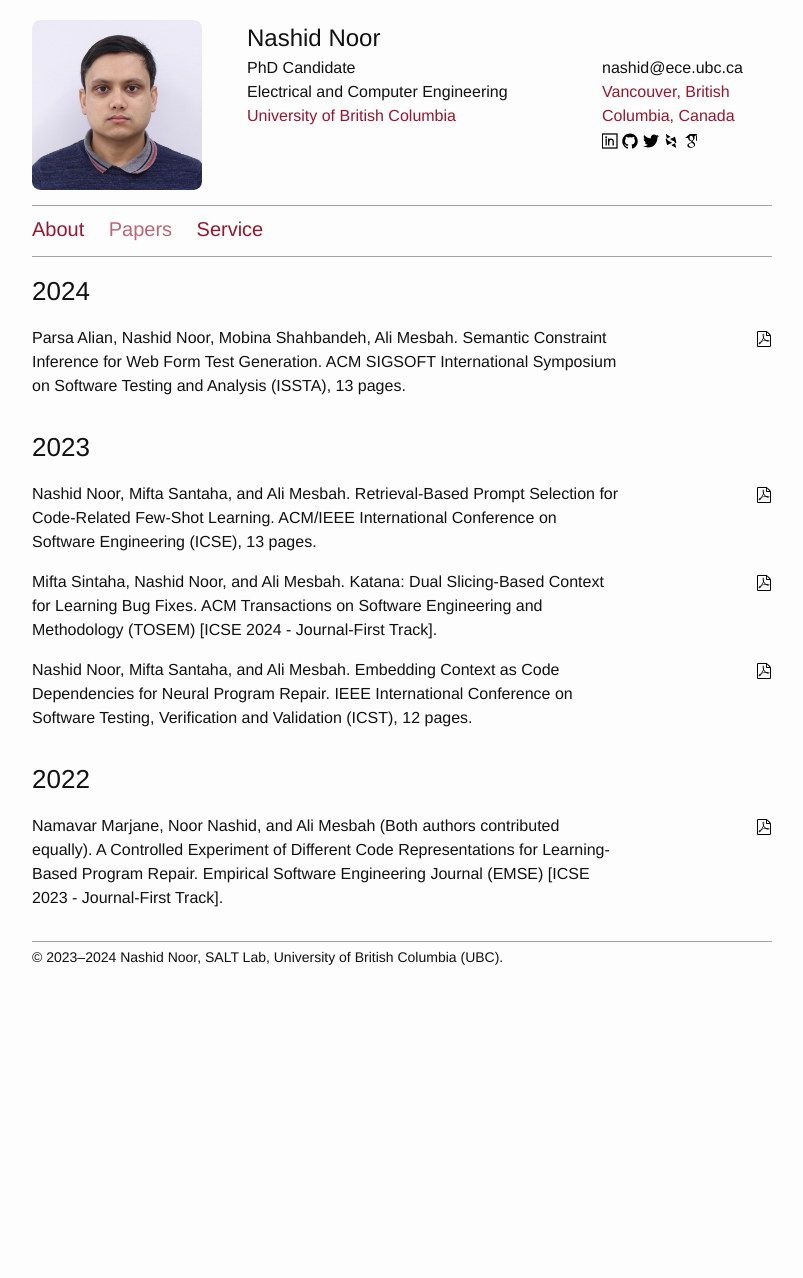
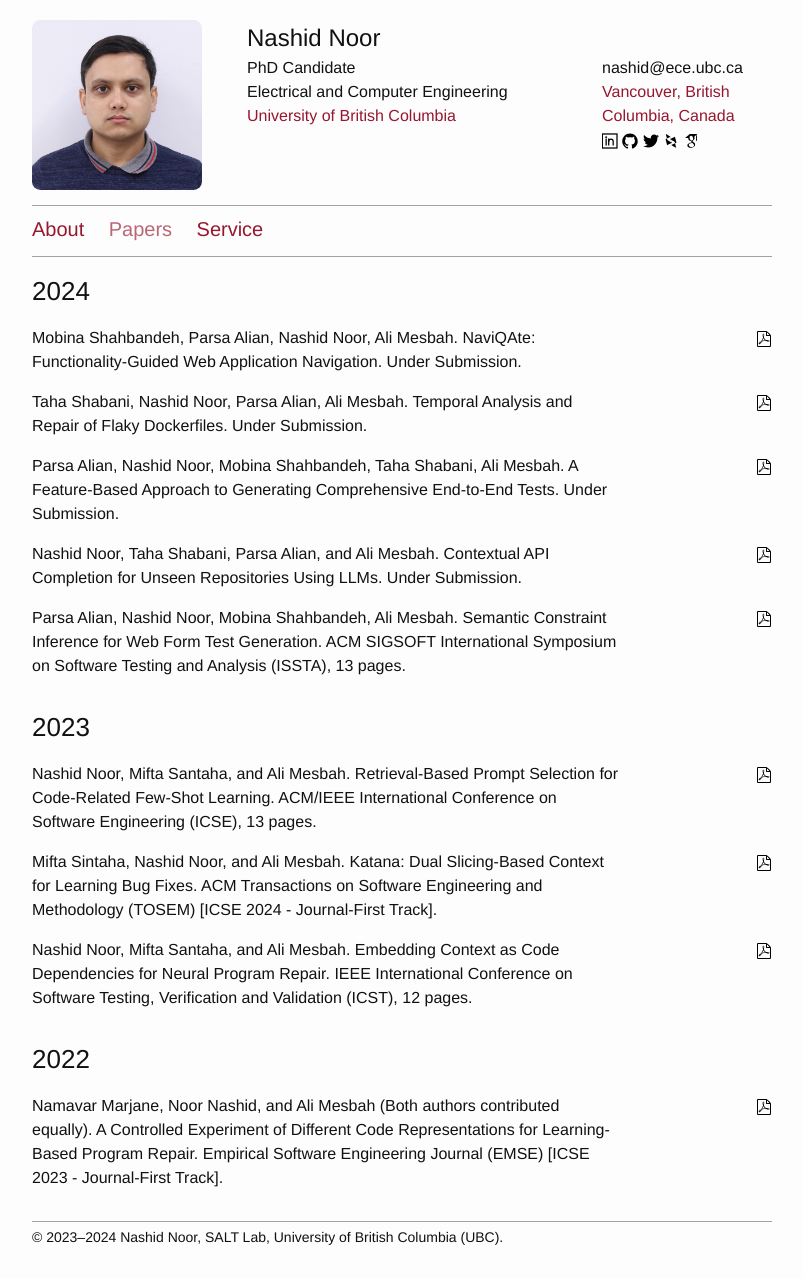
Before and after one commit to nashid/nashid.github.io, a Jekyll site: the page built from nav/papers.md, in a window 1280 px wide. Shown: the whole page, without its empty margins (238-1041 px from the left). Built offline with Jekyll 4.4.1, drawn with Linux system fonts in a browser that asks for light colours; before the commit the page ends 998 px from its top, so only the background shows below that.

Commit message:
add recent papers

```diff
--- a/_data/papers.yml
+++ b/_data/papers.yml
@@ -1,3 +1,29 @@
+
+- id: naviqate-arxiv24
+  title: "NaviQAte: Functionality-Guided Web Application Navigation"
+  authors: Mobina Shahbandeh, Parsa Alian, Nashid Noor, Ali Mesbah
+  venue: Under Submission
+  year: 2024
+
+- id: flakidock-arxiv24
+  title: "Temporal Analysis and Repair of Flaky Dockerfiles"
+  authors: Taha Shabani, Nashid Noor, Parsa Alian, Ali Mesbah
+  venue: Under Submission
+  year: 2024
+
+- id: autoe2e-arxiv24
+  title: "A Feature-Based Approach to Generating Comprehensive End-to-End Tests"
+  authors: Parsa Alian, Nashid Noor, Mobina Shahbandeh, Taha Shabani, Ali Mesbah
+  venue: Under Submission
+  year: 2024
+
+- id: lance-arxiv24
+  title: "Contextual API Completion for Unseen Repositories Using LLMs"
+  authors: Nashid Noor, Taha Shabani, Parsa Alian, and Ali Mesbah
+  venue: Under Submission
+  year: 2024
+  # code: https://github.com/apicarve/apicarver
+
 - id: formnexus-issta24
   title: "Semantic Constraint Inference for Web Form Test Generation"
   authors: Parsa Alian, Nashid Noor, Mobina Shahbandeh, Ali Mesbah
```
